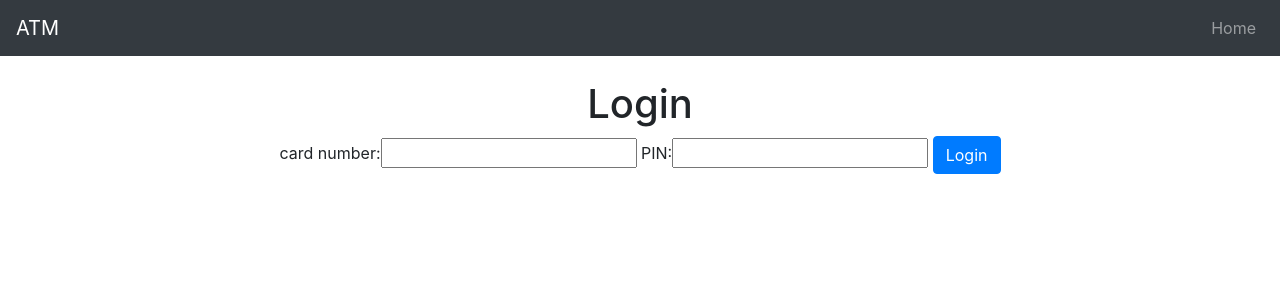
After one commit to Team-NA15/ATM-Project, a Django app: page /user/login in a window 1280 px wide. The commit adds this page. Shown: the top 300 px of the page. Run offline with Django 3.2, Linux system fonts and the light colour scheme; some libraries are stand-ins or nearby versions.

Commit message:
cardholder sign in complete

```diff
--- a/main/templates/main/home.html
+++ b/main/templates/main/home.html
@@ -4,7 +4,7 @@
     <div class = 'container'>
         <div class = 'justify-content-center'>
             <a href = "{% url 'admin-home' %}" class = 'text-decoration-none btn btn-primary m-5'> Admin </a>
-            <a href = "{% url 'user-home' %}" class = 'text-decoration-none btn btn-primary m-5'> Cardholder </a>
+            <a href = "{% url 'cardholder-login' %}" class = 'text-decoration-none btn btn-primary m-5'> Cardholder </a>
         </div>
     </div>
 {% endblock content %}
--- a/project2/settings.py
+++ b/project2/settings.py
@@ -52,6 +52,8 @@ MIDDLEWARE = [
     'django.contrib.messages.middleware.MessageMiddleware',
     'django.middleware.clickjacking.XFrameOptionsMiddleware',
 ]
+
+SESSION_ENGINE = 'django.contrib.sessions.backends.signed_cookies'
 
 ROOT_URLCONF = 'project2.urls'
 
--- a/user/forms.py
+++ b/user/forms.py
@@ -2,8 +2,10 @@ from django import forms
 
 class UserForm(forms.Form):
     card_number = forms.CharField(
+        label = 'card number',
         max_length = 16
     )
     pin = forms.CharField(
+        label = 'PIN',
         max_length = 4
     )
--- a/user/models.py
+++ b/user/models.py
@@ -35,11 +35,12 @@ class ATMCard(models.Model):
         max_length = 16,
         unique=True,
     )
-    account_number: models.ForeignKey(
+    account_number = models.ForeignKey(
         AccountExtension,
         to_field = 'account_number',
         on_delete=models.DO_NOTHING,
-        verbose_name="account extension"
+        verbose_name="account extension",
+        default = None
     )
     pin = models.CharField(
         max_length = 4
--- /dev/null
+++ b/user/templates/user/cardholder-login.html
@@ -0,0 +1,12 @@
+{% extends "user/base.html" %}
+{% block content %}
+    <h1> Login </h1>
+    <form action = '/user/login' method = 'POST'>
+        {% csrf_token %}
+        {{form}}
+        <button class = 'btn btn-primary' type = 'submit'> Login </button>
+    </form>
+    {% if message %}
+    <p class = 'mt-5'> {{message}} </p>
+    {% endif %}
+{% endblock content %}
--- a/user/urls.py
+++ b/user/urls.py
@@ -3,6 +3,7 @@ from . import views
 
 urlpatterns = [
     path('', views.home, name='user-home'),
+    path('login', views.cardholderLogin, name = 'cardholder-login'),
     path('cash-transfer', views.loadCashTransfer, name = 'cash-transfer'),
     path('cash-withdrawal', views.loadCashWithdrawal, name = 'cash-withdrawal'),
     path('balance-inquiry', views.balanceInquiry, name='balance-inquiry'),
--- a/user/views/__init__.py
+++ b/user/views/__init__.py
@@ -1,6 +1,5 @@
-# from .get import *
-# from .post import *
 from .balanceInquiry import *
+from .cardholderLogin import *
 from .cashTransfer import *
 from .cashWithdrawal import *
 from .home import *
--- /dev/null
+++ b/user/views/cardholderLogin.py
@@ -0,0 +1,31 @@
+from django.shortcuts import render, redirect
+from ..forms import UserForm
+from django.http import HttpResponse
+from user.models import ATMCard, AccountExtension
+from django.core import serializers
+from random import randint
+
+
+def cardholderLogin(request):
+    if request.method == 'POST':
+        form = UserForm(request.POST)
+        if form.is_valid():
+            try:
+                card = ATMCard.objects.get(card_number = form.cleaned_data['card_number'])
+            except:
+                return render(request, 'user/cardholder-login.html', {'form': form, 'message': 'Not a valid card number'})
+
+            if card.pin == form.cleaned_data['pin']:
+                #Here we reference account_number twice, first gives us the foreign key object
+                #second account_number gives us the number itself
+                request.session['token'] = card.account_number.account_number
+                return redirect('/user')
+            else:
+                return render(request, 'user/cardholder-login.html', {'form': form, 'message': 'Pin does not match'})
+        else:
+            return render(request, 'user/cardholder-login.html', {'form': form, 'message': 'Form not valid'})
+    else:
+        form = UserForm()
+        return render(request, 'user/cardholder-login.html', {'form': form})
+
+#sample card number for testing: 1605104397380560
--- a/user/views/home.py
+++ b/user/views/home.py
@@ -20,3 +20,7 @@ def home(request):
     # for account in accounts:
     #     print("account num: ",account.account_number)
     #     print("name: ", account.name)
+
+
+    #SAVING FOREIGN KEYS
+    #card.account_number = AccountExtension.objects.get(account_number = '1111111111')
```
Also changed, not shown: db.sqlite3, user/migrations/0008_auto_20201103_1854.py (added).
